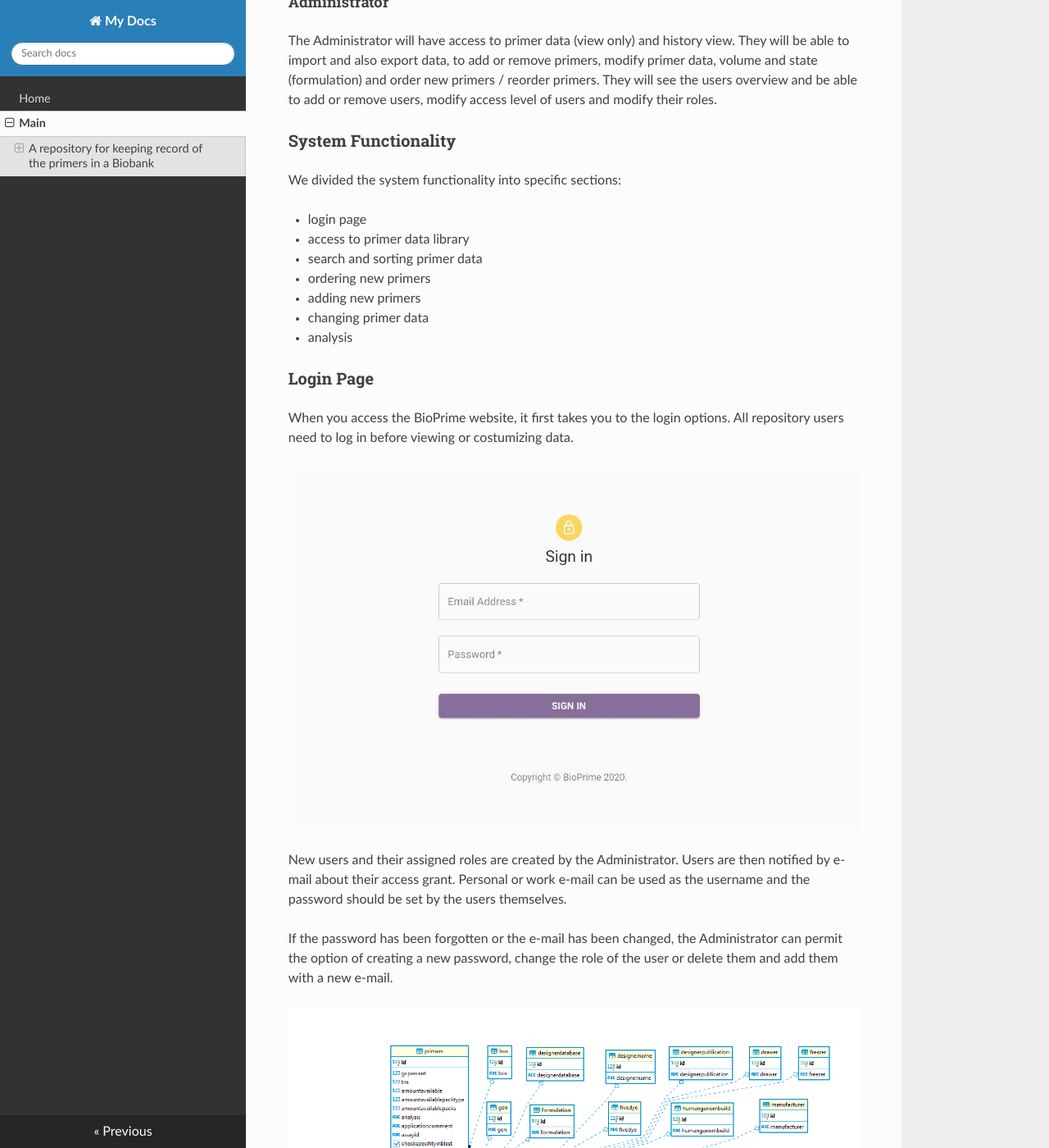
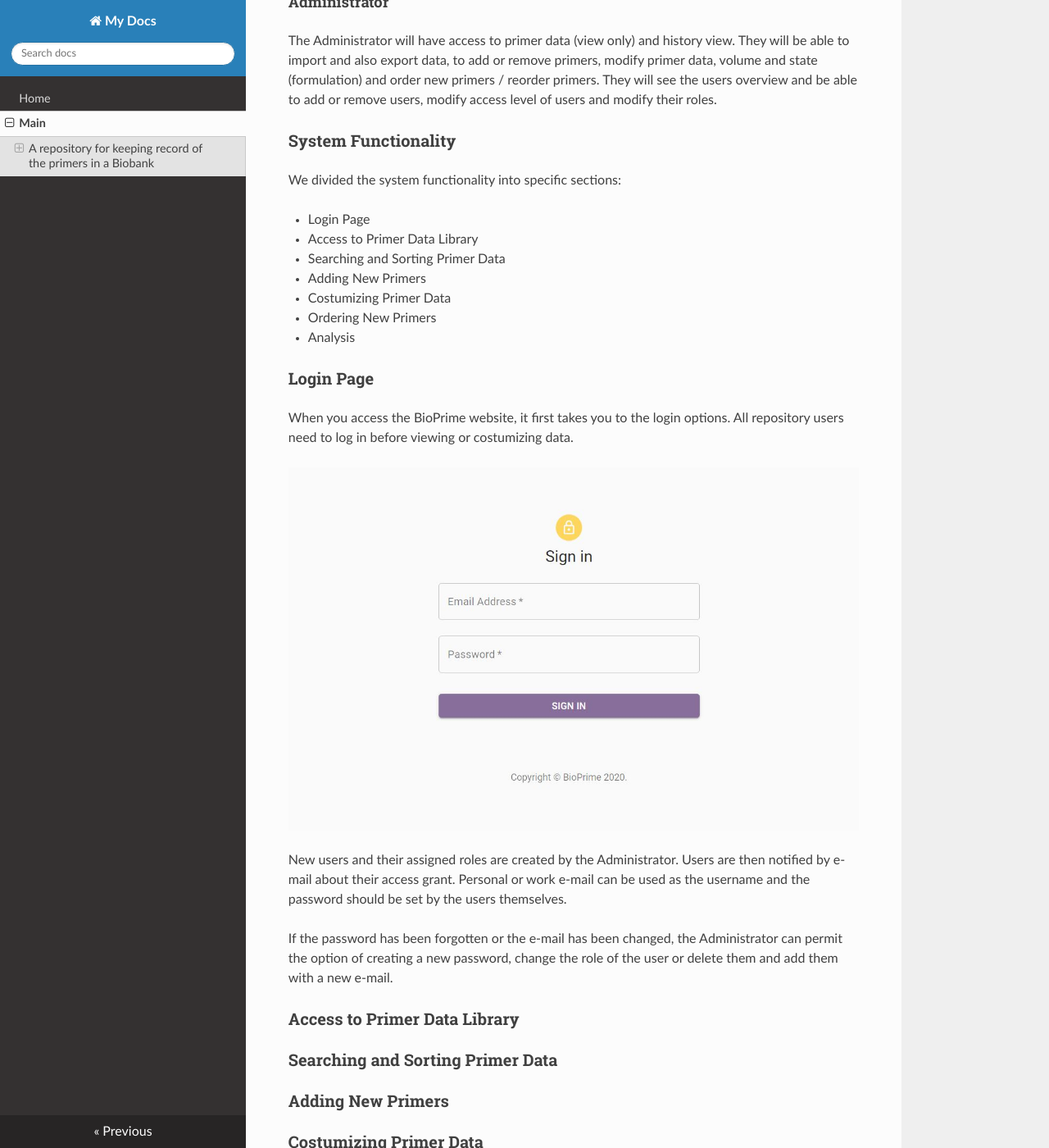
Before and after one commit to Bio-Prime/documentation, an MkDocs documentation site: the page built from docs/SpecificationsOfBioPrime.md, in a window 1280 px wide and 1400 px high, scrolled down 2609 px. Shown: the whole window at 82% size. Built offline with MkDocs 1.6.1, drawn with Linux system fonts in a browser that asks for light colours; nearby versions of some CDN libraries; some of the changed text lies outside the part shown.

Commit message:
dodala poglavja

```diff
--- a/docs/SpecificationsOfBioPrime.md
+++ b/docs/SpecificationsOfBioPrime.md
@@ -54,13 +54,13 @@ The Administrator will have access to primer data (view only) and history view.
 
 We divided the system functionality into specific sections:
 
-* login page
-* access to primer data library
-* search and sorting primer data
-* ordering new primers
-* adding new primers
-* changing primer data
-* analysis
+* Login Page
+* Access to Primer Data Library
+* Searching and Sorting Primer Data
+* Adding New Primers
+* Costumizing Primer Data
+* Ordering New Primers
+* Analysis
 
 ### Login Page
 
@@ -72,6 +72,18 @@ New users and their assigned roles are created by the Administrator. Users are t
 
 If the password has been forgotten or the e-mail has been changed, the Administrator can permit the option of creating a new password, change the role of the user or delete them and add them with a new e-mail.
 
+### Access to Primer Data Library
+
+### Searching and Sorting Primer Data
+
+### Adding New Primers
+
+### Costumizing Primer Data
+
+### Ordering New Primers
+
+### Analysis
+
 ![database-diagram](./database-diagram.png)
 
 | Urban | Urban |
```
